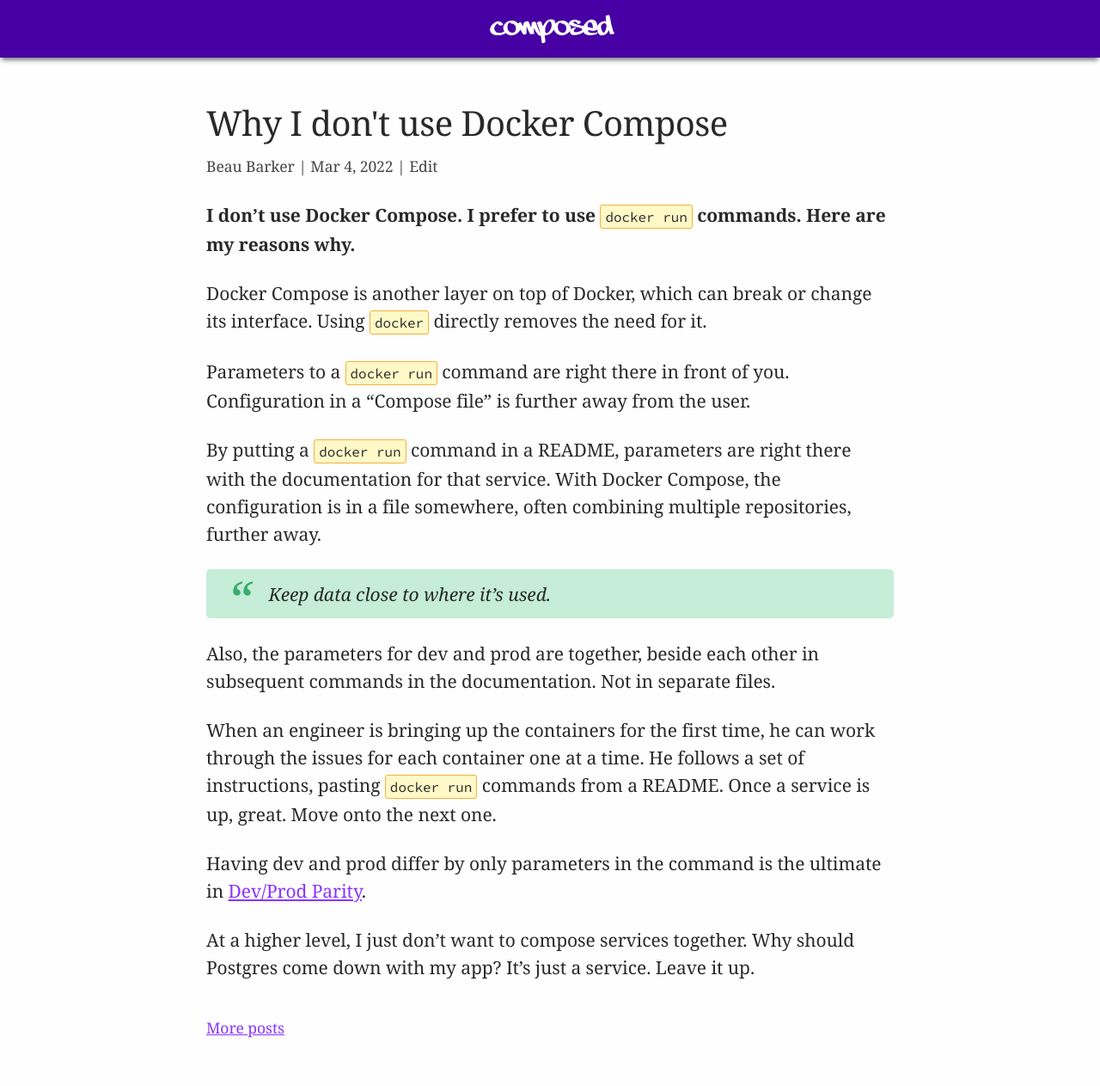
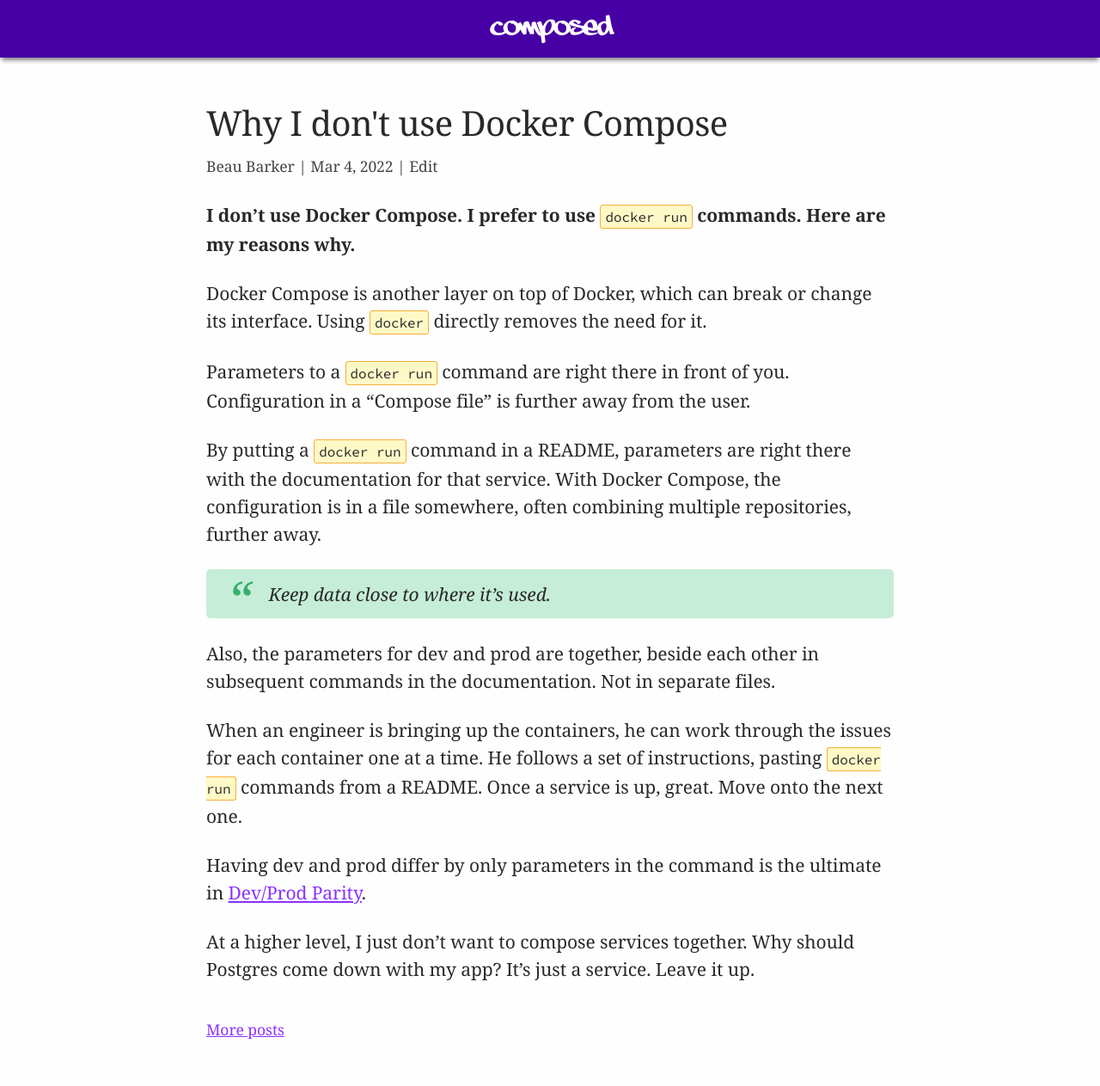
Before and after one commit to explodinglabs/explodinglabs.github.io, a Jekyll site: the page built from docs/_posts/2022-03-04-docker-compose.markdown, in a window 1280 px wide. Shown: the whole page at 86% size. Built offline with Jekyll 4.4.1, drawn with Linux system fonts in a browser that asks for light colours.

Commit message:
Update 2022-03-04-docker-compose.markdown

```diff
--- a/docs/_posts/2022-03-04-docker-compose.markdown
+++ b/docs/_posts/2022-03-04-docker-compose.markdown
@@ -21,7 +21,7 @@
 Also, the parameters for dev and prod are together, beside each other in
 subsequent commands in the documentation. Not in separate files.
 
-When an engineer is bringing up the containers for the first time, he can work
+When an engineer is bringing up the containers, he can work
 through the issues for each container one at a time. He follows a set of
 instructions, pasting `docker run` commands from a README. Once a service is
 up, great. Move onto the next one.
```
